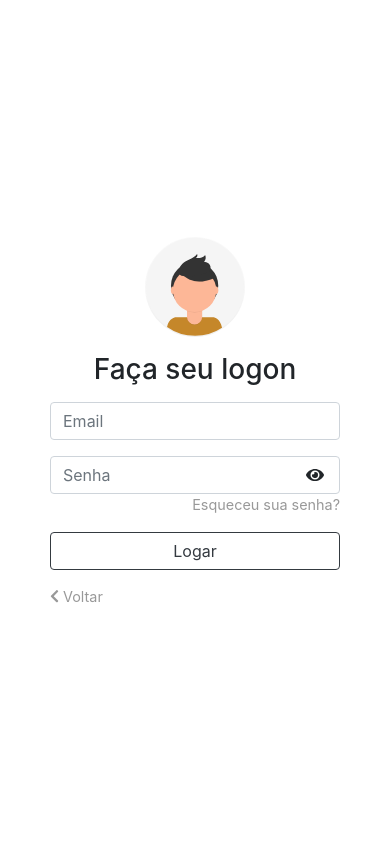
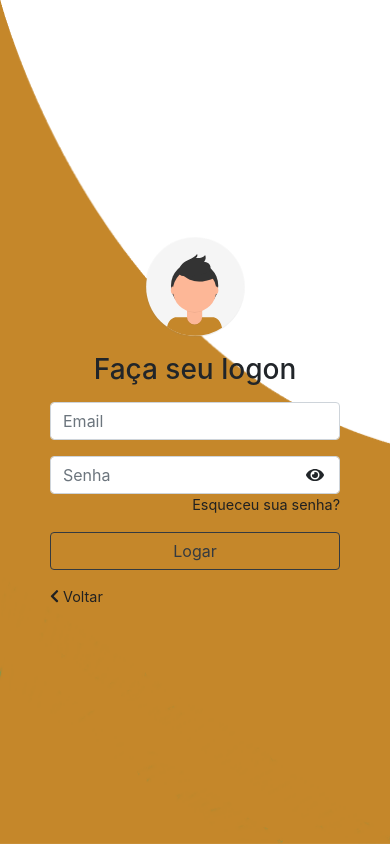
Before and after one commit to userAugustos/Cineasy-web, a PHP site: page /login.html in a window 390 px wide. Run offline with PHP 8.4, Linux system fonts and the light colour scheme; some libraries are stand-ins or nearby versions.

Commit message:
Ajustes da imagem de fundo do login no mobile

```diff
--- a/css/login.css
+++ b/css/login.css
@@ -61,7 +61,7 @@ form{
 	display: block;
 	text-align: right;
 	text-decoration: none;
-	color: #999;
+	color: #212121;
 	font-size: 0.9rem;
 	transition: .3s;
 }
@@ -100,10 +100,6 @@ form{
 		display: none;
 	}
 
-	.wave{
-		display: none;
-	}
-
 	.login-content{
 		justify-content: center;
 	}
```
